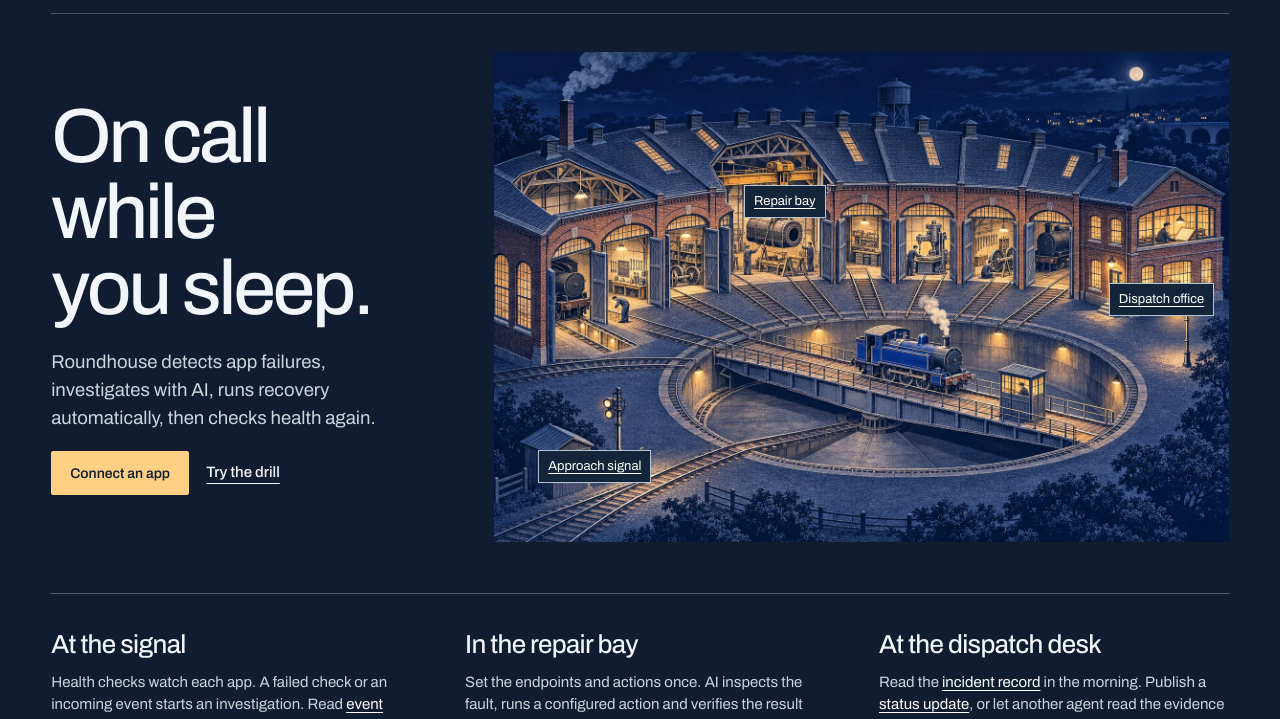
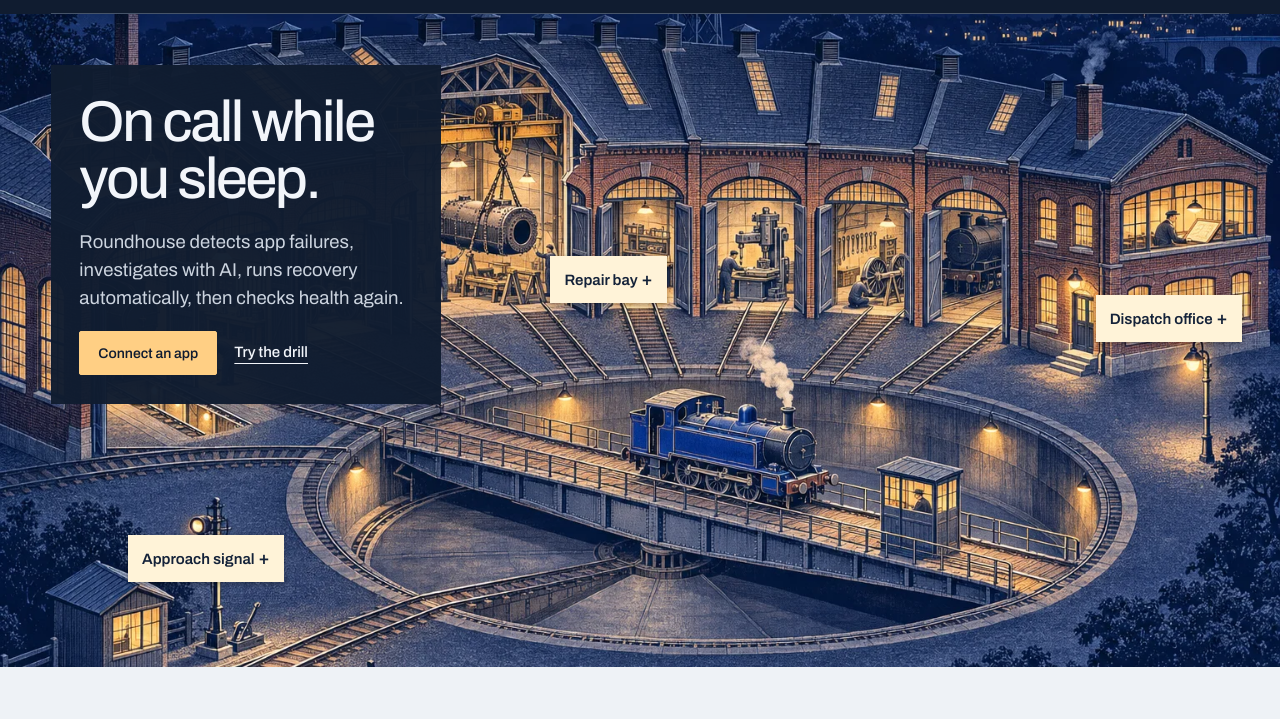
Before and after one commit to softwarecorporation/roundhouse, a website: page platform/public/index.html in a window 1280 px wide. Shown: the part 58-777 px from the top of the page. Drawn offline with Linux system fonts and the light colour scheme.

Commit message:
Focus the roundhouse scene when a location is selected
Amp-Thread-ID: https://ampcode.com/threads/T-01a1ee7a-52c2-7630-9a0c-c142deacb343
Co-authored-by: Amp <amp@ampcode.com>

```diff
--- a/platform/public/index.html
+++ b/platform/public/index.html
@@ -28,7 +28,7 @@
       </nav>
     </header>
     <main id="main">
-      <section class="shift">
+      <section class="tour" aria-label="Explore the roundhouse">
         <div class="shift-copy">
           <h1>On call while<br />you sleep.</h1>
           <p>
@@ -38,21 +38,17 @@
           <a class="button primary" href="/console">Connect an app</a>
           <a class="trial" href="/console?guest=1#systems">Try the drill</a>
         </div>
-        <figure class="engine-house">
+        <div class="scene-map">
           <img
             src="/roundhouse-night.webp"
             width="1536"
             height="1024"
             fetchpriority="high"
             alt="Cutaway of a working roundhouse at night. A signal watches the approach. The turntable routes a locomotive to lit repair bays beside the dispatch office."
-          /><a class="signal" href="#signals">Approach signal</a
-          ><a class="workshop" href="#workshop">Repair bay</a
-          ><a class="dispatch" href="#dispatch">Dispatch office</a>
-        </figure>
-      </section>
-      <section class="yard" aria-label="How the roundhouse works">
-        <article id="signals">
-          <h2>At the signal</h2>
+          /><nav class="scene-pins" aria-label="Explore a location"><a id="signal-pin" href="#signals">Approach signal</a><a id="repair-pin" href="#workshop">Repair bay</a><a id="office-pin" href="#dispatch">Dispatch office</a></nav>
+        </div>
+        <article id="signals" class="scene-detail" tabindex="-1">
+          <a class="scene-back" href="#signal-pin">← Whole roundhouse</a><h2>Approach signal</h2>
           <p>
             Health checks watch each app. A failed check or an incoming event
             starts an investigation. Read
@@ -60,17 +56,18 @@
             <a href="/console#logs">structured logs</a> in the workspace.
           </p>
         </article>
-        <article id="workshop">
-          <h2>In the repair bay</h2>
+        <article id="workshop" class="scene-detail" tabindex="-1">
+          <a class="scene-back" href="#repair-pin">← Whole roundhouse</a><h2>Repair bay</h2>
           <p>
             Set the endpoints and actions once. AI inspects the fault, runs a
             configured action and verifies the result independently.
             <a href="/console#apps">New automations</a> run without a click
             unless you turn on approval.
           </p>
+          <a class="trial" href="/console?guest=1#systems">Run a recovery drill</a>
         </article>
-        <article id="dispatch">
-          <h2>At the dispatch desk</h2>
+        <article id="dispatch" class="scene-detail" tabindex="-1">
+          <a class="scene-back" href="#office-pin">← Whole roundhouse</a><h2>Dispatch office</h2>
           <p>
             Read the <a href="/console#incidents">incident record</a> in the
             morning. Publish a <a href="/console#status">status update</a>, or
--- a/platform/public/platform.css
+++ b/platform/public/platform.css
@@ -300,6 +300,16 @@ summary { cursor: pointer; font-size: 13px; min-height: 40px; padding-block: 10p
 .atlas .mast,.plate,.drill,.directory { padding-inline:var(--gutter); }
 .mast { display:flex; align-items:center; justify-content:space-between; min-height:80px; gap:16px; }
 .mast nav { display:flex; gap:28px; }
+.tour {position:relative;isolation:isolate;min-height:clamp(640px,51vw,880px);background:#101c30;display:grid;align-items:start;padding:var(--gutter);}
+.tour .shift-copy,.scene-detail {z-index:1;background:#101c30f7;padding:clamp(20px,2.2vw,40px);max-width:390px;}
+.tour .shift-copy h1 {font-size:clamp(46px,4.5vw,80px)}.tour .button {margin-right:14px}
+.scene-map {position:absolute;inset:0;overflow:hidden;}.scene-map img {display:block;width:100%;height:100%;object-fit:cover;transition:transform .55s ease-out;}
+.scene-pins a {position:absolute;background:#fff3d8;color:#142239;min-height:44px;padding:10px 14px;font-weight:600;box-shadow:0 2px 6px #0005;scroll-margin-top:44vh;}
+.scene-pins a::after {content:' +';font-size:18px;}.scene-pins a:hover,.scene-pins a:focus-visible {background:white;color:#142239;text-decoration:underline;}
+#signal-pin {left:10%;bottom:13%}#repair-pin {left:43%;top:37%}#office-pin {right:3%;top:43%}
+.scene-detail {display:none;align-self:end;scroll-margin-top:52vh;}.scene-detail:target {display:block;}.scene-detail h2 {font-size:36px;margin:16px 0 12px;}.scene-detail p {margin:0;}.scene-detail a {color:#ffcf84;text-decoration:underline;text-underline-offset:3px}.scene-detail .trial {display:inline-block;margin-top:14px}.scene-back {display:inline-flex;align-items:center;min-height:44px}
+.tour:has(.scene-detail:target) :is(.shift-copy,.scene-pins) {display:none;}.tour:has(.scene-detail:target) img {transform:scale(1.85)}.tour:has(#signals:target) img {transform-origin:16% 80%}.tour:has(#workshop:target) img {transform-origin:36% 38%}.tour:has(#dispatch:target) img {transform-origin:96% 42%}#signals:target {justify-self:end;}
+@media(max-width:760px){.tour {padding:0;display:flex;flex-direction:column;min-height:0}.tour .shift-copy,.scene-detail {width:100%;max-width:none;padding:24px 20px}.tour .shift-copy h1 {font-size:46px;margin-bottom:12px}.scene-map {position:relative;inset:auto;width:100%;aspect-ratio:1.5}.scene-pins a {padding:10px 8px;font-size:13px}#signal-pin {left:3%;bottom:8%}#repair-pin {left:28%;top:28%}#office-pin {right:2%;top:54%}.scene-detail:target {align-self:stretch;scroll-margin-top:50vh}.scene-detail h2 {margin-top:4px}.tour:has(.scene-detail:target) .scene-map {order:0}}
 .night { --bg:#101c30; --accent:#ffcf84; --muted:#ccd4df; --text:#f2f5fa; --gutter:clamp(20px,4vw,72px); }
 .night .mast { margin-inline:var(--gutter); min-height:72px; border-bottom:1px solid #465469; }
 .shift { display:grid; grid-template-columns:minmax(320px,.8fr) minmax(0,1.5fr); align-items:center; gap:4vw; padding:3vw var(--gutter) 4vw; }
```
